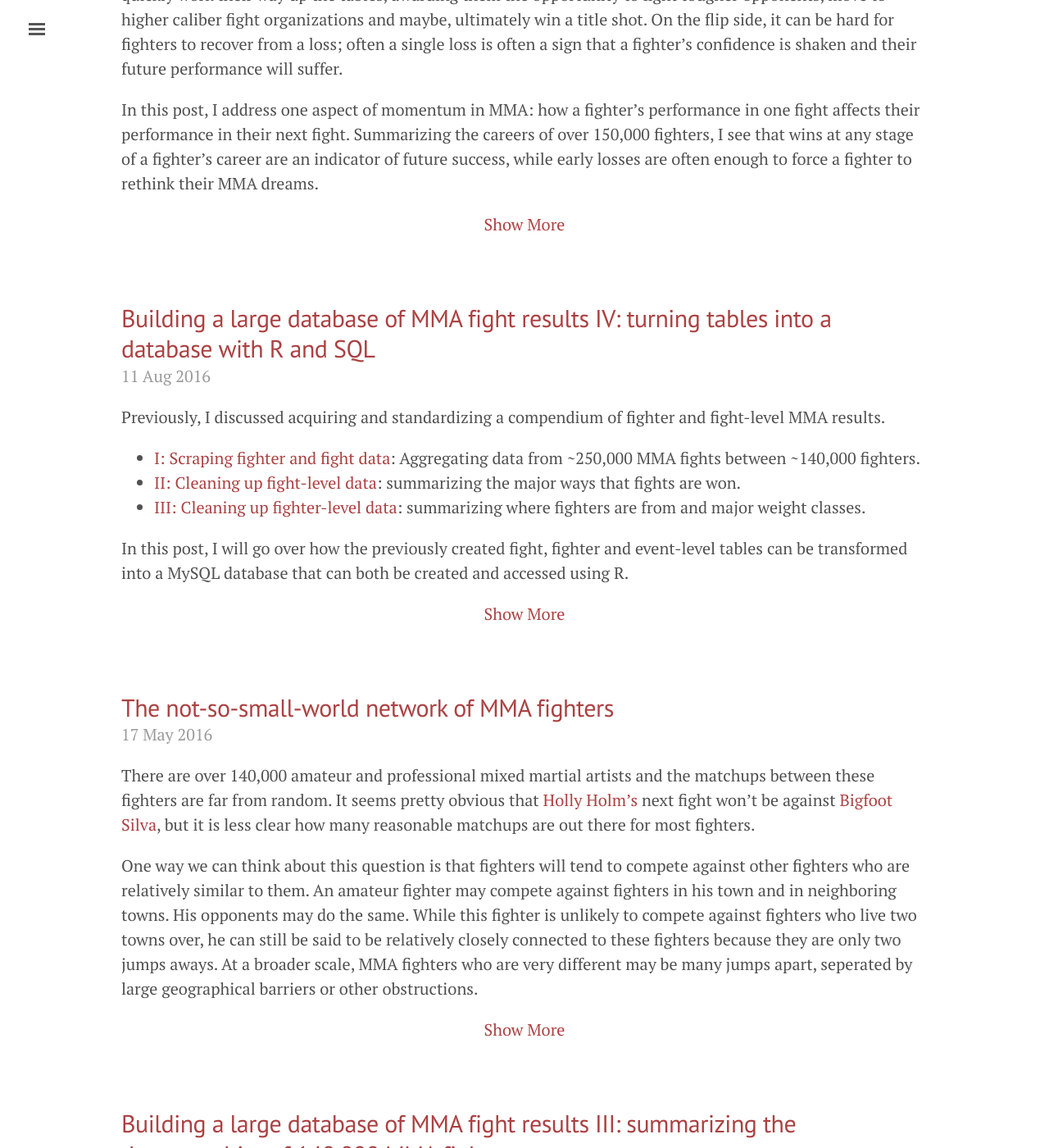
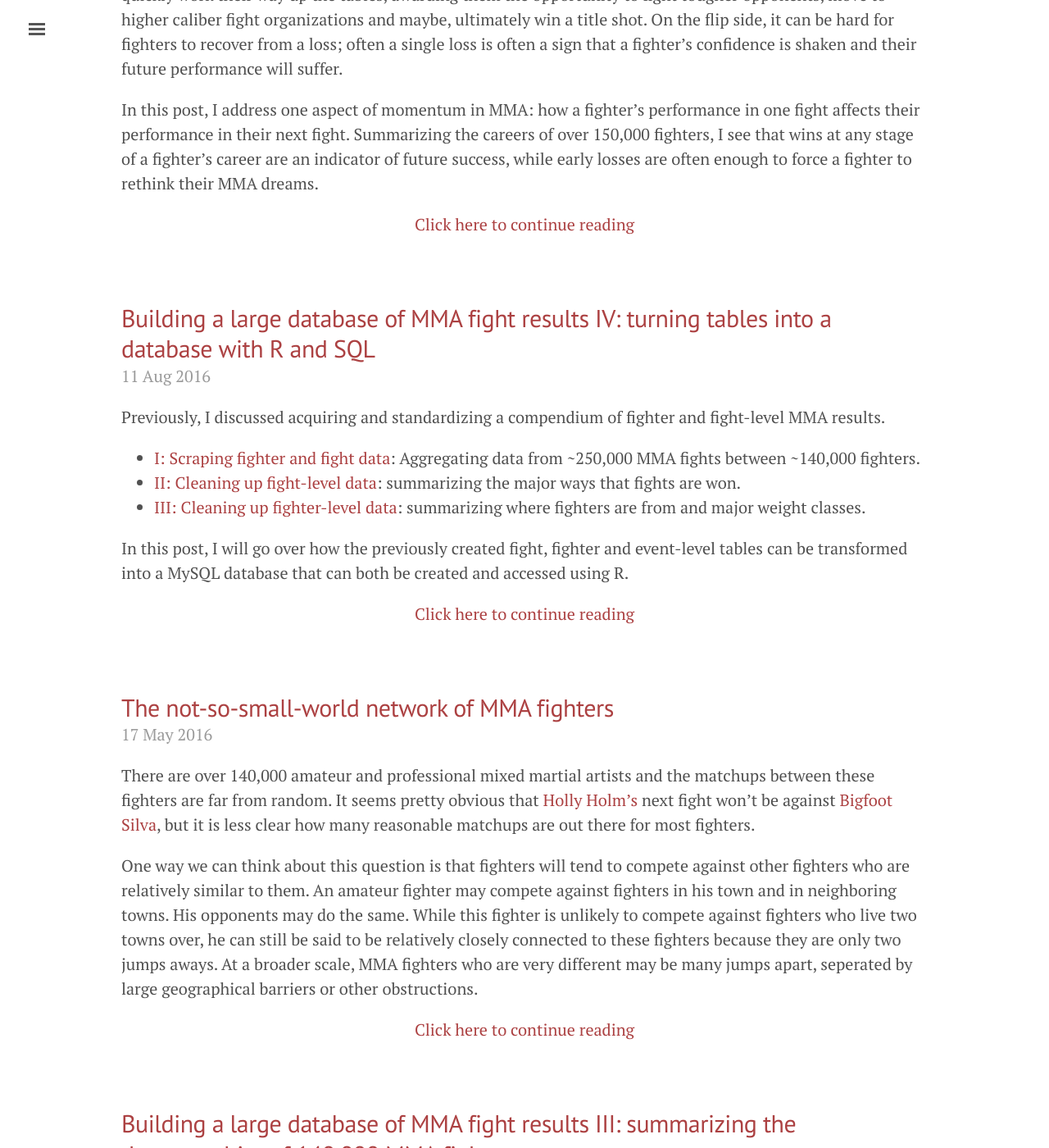
Before and after one commit to fightprior/fightprior.github.io, a Jekyll site: the page built from index.html, in a window 1280 px wide and 1400 px high, scrolled down 271 px. Shown: the whole window at 82% size. Built offline with Jekyll 4.4.1, drawn with Linux system fonts in a browser that asks for light colours; the list of posts is cut into pages by our own code; some of the changed text lies outside the part shown.

Commit message:
changes read more message

```diff
--- a/index.html
+++ b/index.html
@@ -15,7 +15,7 @@ title: Home
 
     <span class="post-date">{{ post.date | date_to_string }}</span>
     {{ post.excerpt }}
-    <center><a href="{{ site.url }}{{ site.baseurl }}{{ post.url }}">Show More</a></center>
+    <center><a href="{{ site.url }}{{ site.baseurl }}{{ post.url }}">Click here to continue reading</a></center>
   </div>
   {% endfor %}
 </div>
```
